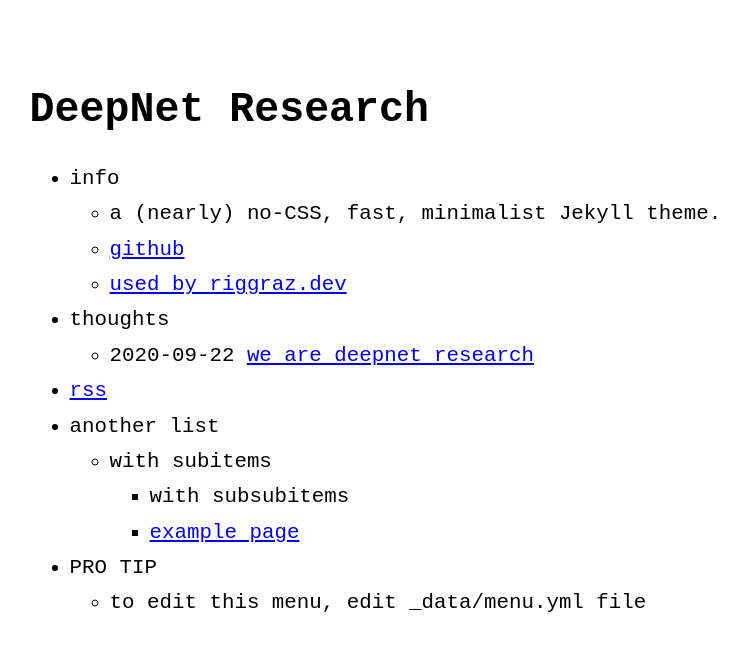
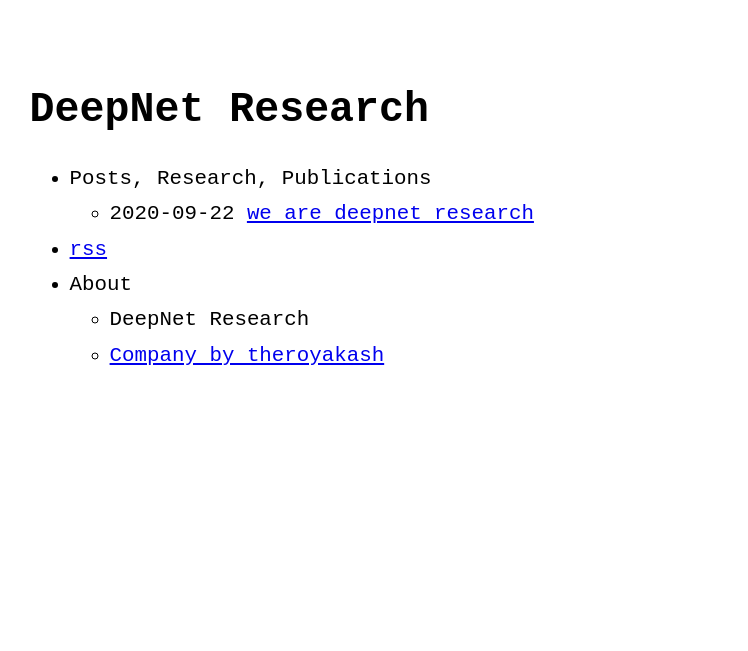
Before and after one commit to DeepNet-Research/DeepNet-Research.github.io, a Jekyll site: the page built from index.md, in a window 1280 px wide. Shown: the top 651 px of the page, without its empty margins (236-984 px from the left). Built offline with Jekyll 4.4.1, drawn with Linux system fonts in a browser that asks for light colours.

Commit message:
Update menu.yml

```diff
--- a/_data/menu.yml
+++ b/_data/menu.yml
@@ -2,17 +2,7 @@
 # https://github.com/riggraz/no-style-please#customize-the-menu
 
 entries:
-  - title: info
-    url: false
-    entries:
-      - title: a (nearly) no-CSS, fast, minimalist Jekyll theme.
-        url: false
-      - title: github
-        url: https://github.com/riggraz/no-style-please
-      - title: used by riggraz.dev
-        url: https://riggraz.dev/
-
-  - title: thoughts
+  - title: Posts, Research, Publications
     post_list: true
     url: false
     entries: false
@@ -20,18 +10,26 @@ entries:
   - title: rss
     url: feed.xml
 
-  - title: another list
+  - title: About
     url: false
     entries:
-      - title: with subitems
+      - title: DeepNet Research
         url: false
-        entries:
-          - title: with subsubitems
-            url: false
-          - title: example page
-            url: about
-  - title: PRO TIP
-    url: false
-    entries:
-      - title: to edit this menu, edit _data/menu.yml file
-        url: false
+      - title: Company by theroyakash
+        url: https://www.iamroyakash.com
+
+  # - title: another list
+  #   url: false
+  #   entries:
+  #     - title: with subitems
+  #       url: false
+  #       entries:
+  #         - title: with subsubitems
+  #           url: false
+  #         - title: example page
+  #           url: about
+  # - title: PRO TIP
+  #   url: false
+  #   entries:
+  #     - title: to edit this menu, edit _data/menu.yml file
+  #       url: false
```
